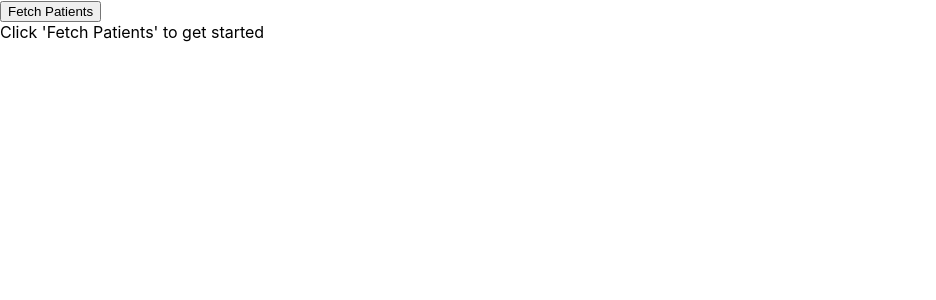
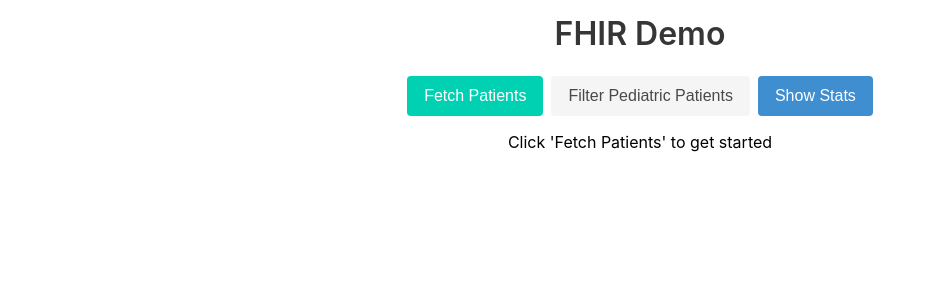
Before and after one commit to trandromeda/fhir-demo, a React (Create React App) app in the folder client/: page / in a window 1280 px wide. Shown: the top 300 px of the page, without its empty margins (0-936 px from the left). Built offline with nearby package versions, Linux system fonts and the light colour scheme.

Commit message:
Feature/Add bulma CSS (#2)
* add bulma to app, use scss

* update styles and view

* update styles and view

```diff
--- a/client/package.json
+++ b/client/package.json
@@ -13,9 +13,11 @@
     "@types/react": "^17.0.5",
     "@types/react-dom": "^17.0.3",
     "axios": "^0.21.1",
+    "bulma": "^0.9.2",
     "react": "^17.0.2",
     "react-dom": "^17.0.2",
     "react-scripts": "4.0.3",
+    "sass": "^1.32.13",
     "typescript": "^4.2.4",
     "web-vitals": "^1.1.2"
   },
--- a/client/src/App.css
+++ /dev/null
@@ -1,38 +0,0 @@
-.App {
-  text-align: center;
-}
-
-.App-logo {
-  height: 40vmin;
-  pointer-events: none;
-}
-
-@media (prefers-reduced-motion: no-preference) {
-  .App-logo {
-    animation: App-logo-spin infinite 20s linear;
-  }
-}
-
-.App-header {
-  background-color: #282c34;
-  min-height: 100vh;
-  display: flex;
-  flex-direction: column;
-  align-items: center;
-  justify-content: center;
-  font-size: calc(10px + 2vmin);
-  color: white;
-}
-
-.App-link {
-  color: #61dafb;
-}
-
-@keyframes App-logo-spin {
-  from {
-    transform: rotate(0deg);
-  }
-  to {
-    transform: rotate(360deg);
-  }
-}
--- /dev/null
+++ b/client/src/App.scss
@@ -0,0 +1,18 @@
+@import "bulma/sass/utilities/_all.sass";
+@import "bulma/sass/grid/columns.sass";
+@import "bulma/sass/elements/button.sass";
+@import "bulma/sass/elements/title.sass";
+@import "bulma/sass/layout/_all.sass";
+
+.container {
+  display: flex;
+  flex-direction: column;
+  align-items: center;
+  justify-content: center;
+
+  padding: 1em;
+}
+
+.loading {
+  text-align: center;
+}
--- a/client/src/App.tsx
+++ b/client/src/App.tsx
@@ -1,5 +1,5 @@
 import React, { useState } from "react";
-import "./App.css";
+import "./App.scss";
 import axios from "axios";
 import Patients from "./components/patients/Patients";
 
@@ -31,13 +31,34 @@ function App() {
       });
   };
 
+  const handleFilterPediatricPatients = () => {};
+  const handleViewStats = () => {};
+
   return (
-    <div>
-      <button onClick={handleGetPatients}>Fetch Patients</button>
+    <div className="columns">
+      <div className="column">
+        <div className="container">
+          <div className="title">FHIR Demo</div>
+          <div className="buttons">
+            <button className="button is-primary" onClick={handleGetPatients}>
+              Fetch Patients
+            </button>
+            <button
+              className="button is-light"
+              onClick={handleFilterPediatricPatients}
+            >
+              Filter Pediatric Patients
+            </button>
+            <button className="button is-info" onClick={handleViewStats}>
+              Show Stats
+            </button>
+          </div>
+        </div>
 
-      {isLoading && <p>Loading...</p>}
+        {isLoading && <p className="loading">Loading...</p>}
 
-      {!isLoading && <Patients patients={patients} />}
+        {!isLoading && <Patients patients={patients} />}
+      </div>
     </div>
   );
 }
--- /dev/null
+++ b/client/src/components/patients/Patients.scss
@@ -0,0 +1,8 @@
+@import "bulma/sass/utilities/_all.sass";
+@import "bulma/sass/elements/table.sass";
+@import "bulma/sass/elements/notification.sass";
+@import "bulma/sass/layout/_all.sass";
+
+.instructions {
+  text-align: center;
+}
--- a/client/src/components/patients/Patients.tsx
+++ b/client/src/components/patients/Patients.tsx
@@ -1,3 +1,5 @@
+import "./Patients.scss";
+
 interface IPatient {
   id: string;
   name?: Array<any>;
@@ -14,7 +16,7 @@ function Patients(props: Props) {
   if (props.patients.length) {
     return (
       <div className="Patients">
-        <table>
+        <table className="table is-fullwidth is-striped">
           <thead>
             <tr>
               <th>id</th>
@@ -40,7 +42,10 @@ function Patients(props: Props) {
         </table>
       </div>
     );
-  } else return <div>Click 'Fetch Patients' to get started</div>;
+  } else
+    return (
+      <div className="instructions">Click 'Fetch Patients' to get started</div>
+    );
 }
 
 export default Patients;
```
Also changed, not shown: 2 other files (tests, documents, lock files or other folders).
